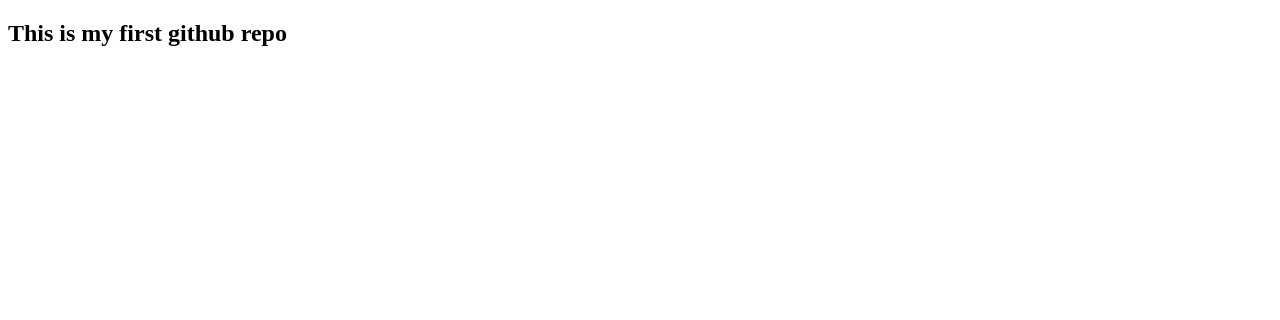
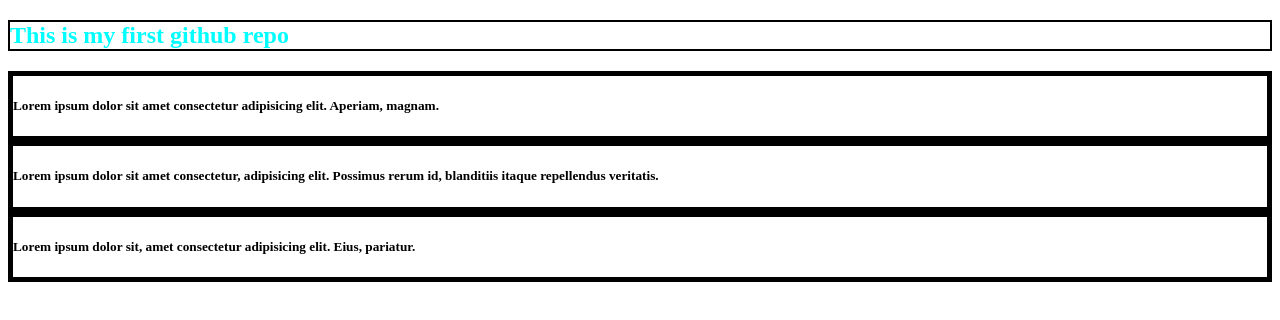
Before and after one commit to pranta-c00d/my-first-project, a plain HTML site: page index.html in a window 1280 px wide. Drawn offline with Linux system fonts and the light colour scheme.

Commit message:
added the first div

```diff
--- a/index.html
+++ b/index.html
@@ -4,8 +4,26 @@
   <meta charset="UTF-8">
   <meta name="viewport" content="width=device-width, initial-scale=1.0">
   <title>Github repo</title>
+  <style>
+    h2{
+      color:aqua;
+      border:2px solid black;
+    }
+    div{
+      border:5px solid black;
+    }
+  </style>
 </head>
 <body>
   <h2>This is my first github repo</h2>
+  <div>
+    <h5>Lorem ipsum dolor sit amet consectetur adipisicing elit. Aperiam, magnam.</h5>
+  </div>
+  <div>
+    <h5>Lorem ipsum dolor sit amet consectetur, adipisicing elit. Possimus rerum id, blanditiis itaque repellendus veritatis.</h5>
+  </div>
+  <div>
+    <h5>Lorem ipsum dolor sit, amet consectetur adipisicing elit. Eius, pariatur.</h5>
+  </div>
 </body>
 </html>
```
